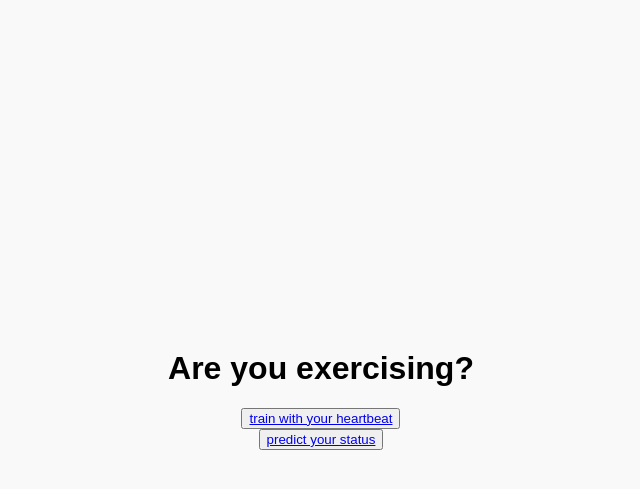
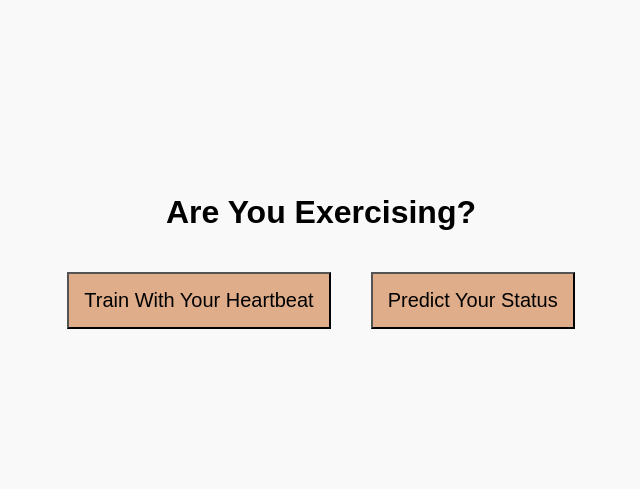
Before and after one commit to ideas-become-impact/industry-day-demo, a Flask app: page / in a window 1280 px wide. Shown: the part 139-628 px from the top of the page, without its empty margins (319-959 px from the left). Run offline with Flask 3, Linux system fonts and the light colour scheme.

Commit message:
app cleaned up

```diff
--- a/app/static/style.css
+++ b/app/static/style.css
@@ -1,6 +1,13 @@
 body {
     font-size: 100%;
     display: block;
+}
+
+.index-main {
+    display: flex;
+    align-items: center;
+    justify-content: center;
+    flex-direction: row;
 }
 
 .main {
@@ -8,7 +15,19 @@ body {
     align-items: center;
     justify-content: center;
     flex-direction: column;
-    margin-top: 20%;
+}
+
+.home-main {
+    display: flex;
+    align-items: center;
+    justify-content: center;
+    flex-direction: column;
+    margin-top: 10%;
+}
+
+a {
+  color: black;
+  text-decoration: none; /* no underline */
 }
 
 .foot {
--- a/app/template/home.html
+++ b/app/template/home.html
@@ -12,7 +12,7 @@
     </head>
     <body style="display: block;">
         <nav></nav>
-        <main class="main">
+        <main class="home-main">
             <div class="name">Heartbeat Collecter & Trainer</div>
             <div class="items-container">
                 <div class="item-card">
--- a/app/template/index.html
+++ b/app/template/index.html
@@ -6,11 +6,13 @@
         <!-- <link href="favicon.ico" rel="icon" type="image/x-icon"/> -->
     </head>
     <body>
-        <nav></nav>
         <main class="main">
-           <h1>Are you exercising?</h1>
-           <button><a href="/home">train with your heartbeat</a></button>
-           <button><a href="/test">predict your status</a></button>
+           <h1>Are You Exercising?</h1>
+           <div class="index-main">
+                <button class="back"><a href="/home">Train With Your Heartbeat</a></button>
+                <button class="back"><a href="/test">Predict Your Status</a></button>
+           </div>
+
         </main>
     </body>
 </html>
--- a/app/template/test.html
+++ b/app/template/test.html
@@ -25,7 +25,7 @@
             <p id="exercise-status">Loading...</p>
             <img id="exercise-image" alt="Exercise status image" style="display:none; max-width: 240px;" />
         </div>
-        <button class="collection" onclick="can_predict()" id="train">Train</button>
+        <button class="collection" onclick="can_predict()" id="train">Train Model</button>
         <button class="back"><a href="./">Back to Menu</a></button>
     </main>
 </body>
```
